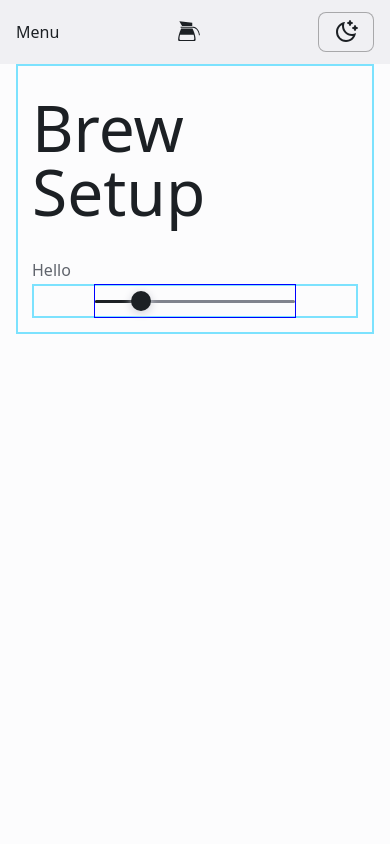
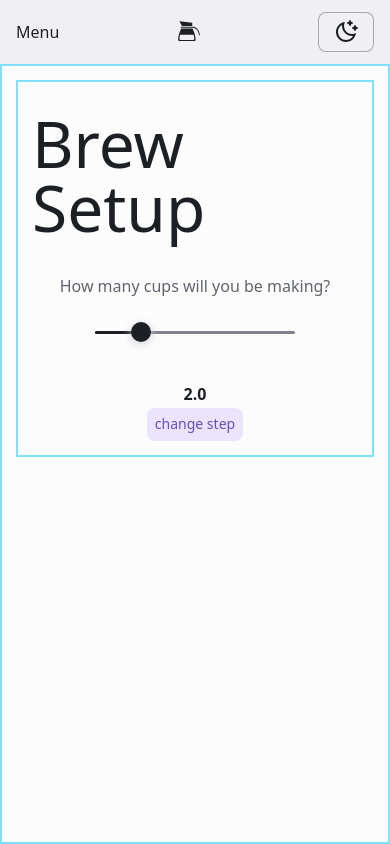
Before and after one commit to nrsimonelli/slow-coffee-two, a React (Create React App) app: page /setup in a window 390 px wide. Built offline with nearby package versions, Linux system fonts and the light colour scheme.

Commit message:
responsive sidebar and brew step skeleton

```diff
--- a/src/App.tsx
+++ b/src/App.tsx
@@ -2,13 +2,14 @@ import React from 'react';
 import { Switch, Route, Redirect } from 'react-router-dom';
 
 import { globalCss } from './stitches.config';
-import { Container } from './components/Container';
+// import { Container } from './components/Container';
 
 import Nav from './components/Nav/Nav';
 import Home from './components/Home/Home';
 import About from './components/About/About';
 import Support from './components/Support/Support';
 import BrewSetup from './components/BrewSetup/BrewSetup';
+import { Flex } from './components/Flex';
 
 const globalStyles = globalCss({
   '*': {
@@ -51,10 +52,7 @@ const App = () => {
   return (
     <>
       <Nav />
-      <Container
-        responsive
-        css={{ minHeight: 'calc(100vh - $sizes$6)' }}
-      >
+      <Flex css={{ minHeight: 'calc(100vh - $sizes$6)' }}>
         <Switch>
           <Route path='/setup' exact component={BrewSetup} />
           <Route path='/about' exact component={About} />
@@ -62,7 +60,7 @@ const App = () => {
           <Route path='/' exact component={Home} />
           <Redirect from='*' to='/' />
         </Switch>
-      </Container>
+      </Flex>
     </>
   );
 };
--- a/src/components/About/About.tsx
+++ b/src/components/About/About.tsx
@@ -1,25 +1,29 @@
 import React from 'react';
+import { Container } from '../Container';
 import { Flex } from '../Flex';
 import { Text, TextTitle, TextHead, TextSub } from '../Text';
 
 const About = () => {
   return (
+    <Container responsive>
       <Flex direction='column' align='start' pad='4'>
         <TextTitle>Slow Coffee</TextTitle>
         <TextHead case='initial'>About this Page</TextHead>
         <Text>
-        Sed rhoncus libero nec erat dictum suscipit et sit amet neque.
-        Ut cursus felis imperdiet lacus pretium consequat ut id elit.
-        Interdum et malesuada fames ac ante ipsum primis in faucibus.
-        Praesent velit ipsum, accumsan in volutpat semper, aliquet
-        quis magna. Proin dapibus pellentesque mi, id elementum velit
-        consectetur interdum. Sed leo turpis, fringilla nec felis
-        quis, interdum tincidunt lacus. Etiam vitae faucibus nisl. Ut
-        convallis, massa gravida molestie semper, nulla risus dapibus
-        arcu, vitae eleifend leo eros eu justo.
+          Sed rhoncus libero nec erat dictum suscipit et sit amet
+          neque. Ut cursus felis imperdiet lacus pretium consequat ut
+          id elit. Interdum et malesuada fames ac ante ipsum primis in
+          faucibus. Praesent velit ipsum, accumsan in volutpat semper,
+          aliquet quis magna. Proin dapibus pellentesque mi, id
+          elementum velit consectetur interdum. Sed leo turpis,
+          fringilla nec felis quis, interdum tincidunt lacus. Etiam
+          vitae faucibus nisl. Ut convallis, massa gravida molestie
+          semper, nulla risus dapibus arcu, vitae eleifend leo eros eu
+          justo.
         </Text>
         <TextSub>More Info</TextSub>
       </Flex>
+    </Container>
   );
 };
 
--- a/src/components/BrewSetup/BrewSetup.tsx
+++ b/src/components/BrewSetup/BrewSetup.tsx
@@ -1,20 +1,101 @@
-import React from 'react';
+import React, { useState } from 'react';
+import { callbackify } from 'util';
+import { Button } from '../Button';
+import { Container } from '../Container';
 import { Flex } from '../Flex';
 import SliderDemo from '../SliderDemo';
-import { TextTitle, Text } from '../Text';
+import { TextTitle, Text, TextSub } from '../Text';
 
 const BrewSetup = () => {
+  const [currentStep, setCurrentStep] = useState(0);
+  const [sliderValue, setSliderValue] = useState(2);
+
+  const handleStepChange = () => {
+    if (currentStep === 2) {
+      setCurrentStep(0);
+    } else {
+      setCurrentStep(currentStep + 1);
+    }
+  };
+
   return (
-    <Flex direction='column' align='start' pad='4' border>
-      <TextTitle>Brew Setup</TextTitle>
-      <Text>Hello</Text>
+    <Flex
+      direction='row'
+      align='start'
+      pad='4'
+      border
+      css={{ width: '$full' }}
+    >
+      <Container
+        border
+        css={{
+          width: '$8',
+          p: '$1',
+          height: '$full',
+          display: 'none',
+          '@bp2': { display: 'flex' },
+        }}
+      >
+        yo sidebar
+      </Container>
       <Flex
         direction='column'
         align='center'
+        pad='4'
         border
-        css={{ width: '$full' }}
+        css={{ flexGrow: '1' }}
       >
-        <SliderDemo />
+        {currentStep === 0 && (
+          <>
+            <TextTitle>Brew Setup</TextTitle>
+            <Text css={{ mx: 'auto' }}>
+              How many cups will you be making?
+            </Text>
+
+            <SliderDemo
+              volume={sliderValue}
+              onSliderChange={setSliderValue}
+            />
+            <TextSub css={{ mx: 'auto' }}>
+              {sliderValue.toPrecision(2)}
+            </TextSub>
+          </>
+        )}
+        {currentStep === 1 && (
+          <>
+            <TextTitle>STEP 2 </TextTitle>
+            <Text css={{ mx: 'auto' }}>
+              How many cups will you be making?
+            </Text>
+
+            <SliderDemo
+              volume={sliderValue}
+              onSliderChange={setSliderValue}
+            />
+            <TextSub css={{ mx: 'auto' }}>
+              {sliderValue.toPrecision(2)}
+            </TextSub>
+          </>
+        )}
+        {currentStep === 2 && (
+          <>
+            <TextTitle>STEP 3</TextTitle>
+            <Text css={{ mx: 'auto' }}>
+              How many cups will you be making?
+            </Text>
+
+            <SliderDemo
+              volume={sliderValue}
+              onSliderChange={setSliderValue}
+            />
+            <TextSub css={{ mx: 'auto' }}>
+              {sliderValue.toPrecision(2)}
+            </TextSub>
+          </>
+        )}
+        <Button color='primary' onClick={handleStepChange}>
+          change step
+        </Button>
       </Flex>
     </Flex>
   );
--- a/src/components/Home/Home.tsx
+++ b/src/components/Home/Home.tsx
@@ -4,11 +4,13 @@ import { Flex } from '../Flex';
 import { Text, TextTitle, TextHead, TextSub } from '../Text';
 import { BrewButton } from '../Button';
 import { ROUTES } from '../../constants';
+import { Container } from '../Container';
 
 const Home = () => {
   let history = useHistory();
 
   return (
+    <Container responsive>
       <Flex direction='column' align='start' pad='4'>
         <TextTitle>
           Brew{' '}
@@ -32,10 +34,10 @@ const Home = () => {
           dictum. Integer et metus lobortis, consectetur nisi quis,
           efficitur urna. Nunc quis congue purus. Fusce massa leo,
           aliquet vitae euismod vitae, posuere in dolor. Curabitur ut
-        quam magna. Suspendisse euismod libero sed viverra tristique.
-        Curabitur ullamcorper commodo massa, et consectetur libero
-        faucibus quis. Quisque tempor sollicitudin libero eget
-        sollicitudin.
+          quam magna. Suspendisse euismod libero sed viverra
+          tristique. Curabitur ullamcorper commodo massa, et
+          consectetur libero faucibus quis. Quisque tempor
+          sollicitudin libero eget sollicitudin.
         </Text>
         <Flex
           align='center'
@@ -47,6 +49,7 @@ const Home = () => {
           </BrewButton>
         </Flex>
       </Flex>
+    </Container>
   );
 };
 
--- a/src/components/Nav/Nav.tsx
+++ b/src/components/Nav/Nav.tsx
@@ -34,7 +34,7 @@ const Nav = () => {
           flexGrow: '1',
           px: '$1',
           height: '$full',
-          '@bp1': { display: 'flex' },
+          '@bp2': { display: 'flex' },
           '& > .nav-link': {
             height: '$5',
             display: 'flex',
--- a/src/components/SliderDemo.tsx
+++ b/src/components/SliderDemo.tsx
@@ -1,4 +1,4 @@
-import React, { useState } from 'react';
+import React from 'react';
 import { styled } from '../stitches.config';
 import { Div } from './Div';
 import { Root, Track, Range, Thumb } from '@radix-ui/react-slider';
@@ -9,7 +9,6 @@ const StyledSlider = styled(Root, {
   alignItems: 'center',
   userSelect: 'none',
   touchAction: 'none',
-  border: '1px solid blue',
   width: 200,
 
   '&[data-orientation="horizontal"]': {
@@ -53,21 +52,20 @@ const StyledThumb = styled(Thumb, {
 });
 
 export type Props = {
-  defaultValue?: number;
+  volume: number;
+  onSliderChange: (c: number) => void;
 };
 
-const SliderDemo = ({ defaultValue = 2 }: Props) => {
-  const [sliderValue, setSliderValue] = useState(defaultValue);
-
+const SliderDemo = ({ volume, onSliderChange }: Props) => {
   return (
-    <Div>
+    <Div css={{ mx: 'auto', my: '$4' }}>
       <StyledSlider
-        value={[sliderValue]}
+        value={[volume]}
         max={6}
         min={1}
         step={0.1}
-        aria-label='Cups'
-        onValueChange={(e) => setSliderValue(e[0])}
+        aria-label='Volume'
+        onValueChange={(e) => onSliderChange(e[0])}
       >
         <StyledTrack>
           <StyledRange />
--- a/src/components/Support/Support.tsx
+++ b/src/components/Support/Support.tsx
@@ -1,23 +1,26 @@
 import React from 'react';
+import { Container } from '../Container';
 import { Flex } from '../Flex';
 import { Text, TextTitle, TextHead, TextSub } from '../Text';
 
 const Support = () => {
   return (
+    <Container responsive>
       <Flex direction='column' align='start' pad='4'>
         <TextTitle>Support Coffee</TextTitle>
         <TextHead case='initial'>Caffiene for everyone</TextHead>
         <Text>
-        Curabitur posuere vitae lorem ac fringilla. Ut mollis nunc sed
-        malesuada porttitor. Nulla quis suscipit lacus. Aliquam
+          Curabitur posuere vitae lorem ac fringilla. Ut mollis nunc
+          sed malesuada porttitor. Nulla quis suscipit lacus. Aliquam
           pharetra mauris vel velit condimentum dignissim. Vivamus in
-        ligula vitae magna consectetur iaculis in at dui. Quisque non
-        placerat est. Vestibulum ante ipsum primis in faucibus orci
-        luctus et ultrices posuere cubilia curae; Mauris eu tristique
-        sem.
+          ligula vitae magna consectetur iaculis in at dui. Quisque
+          non placerat est. Vestibulum ante ipsum primis in faucibus
+          orci luctus et ultrices posuere cubilia curae; Mauris eu
+          tristique sem.
         </Text>
         <TextSub>Support here</TextSub>
       </Flex>
+    </Container>
   );
 };
 
```
Lines whose indentation alone changed are shown as unchanged.
